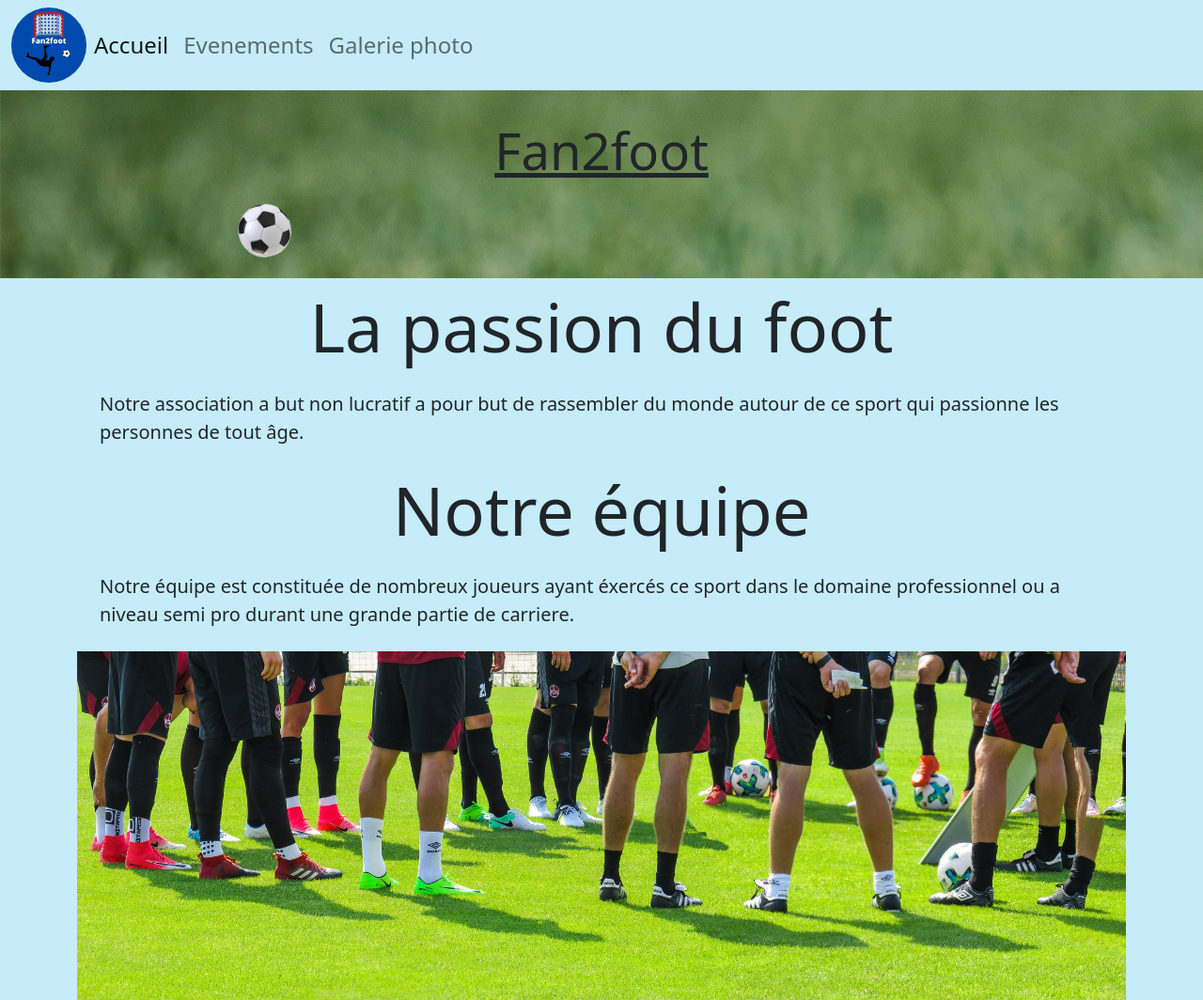
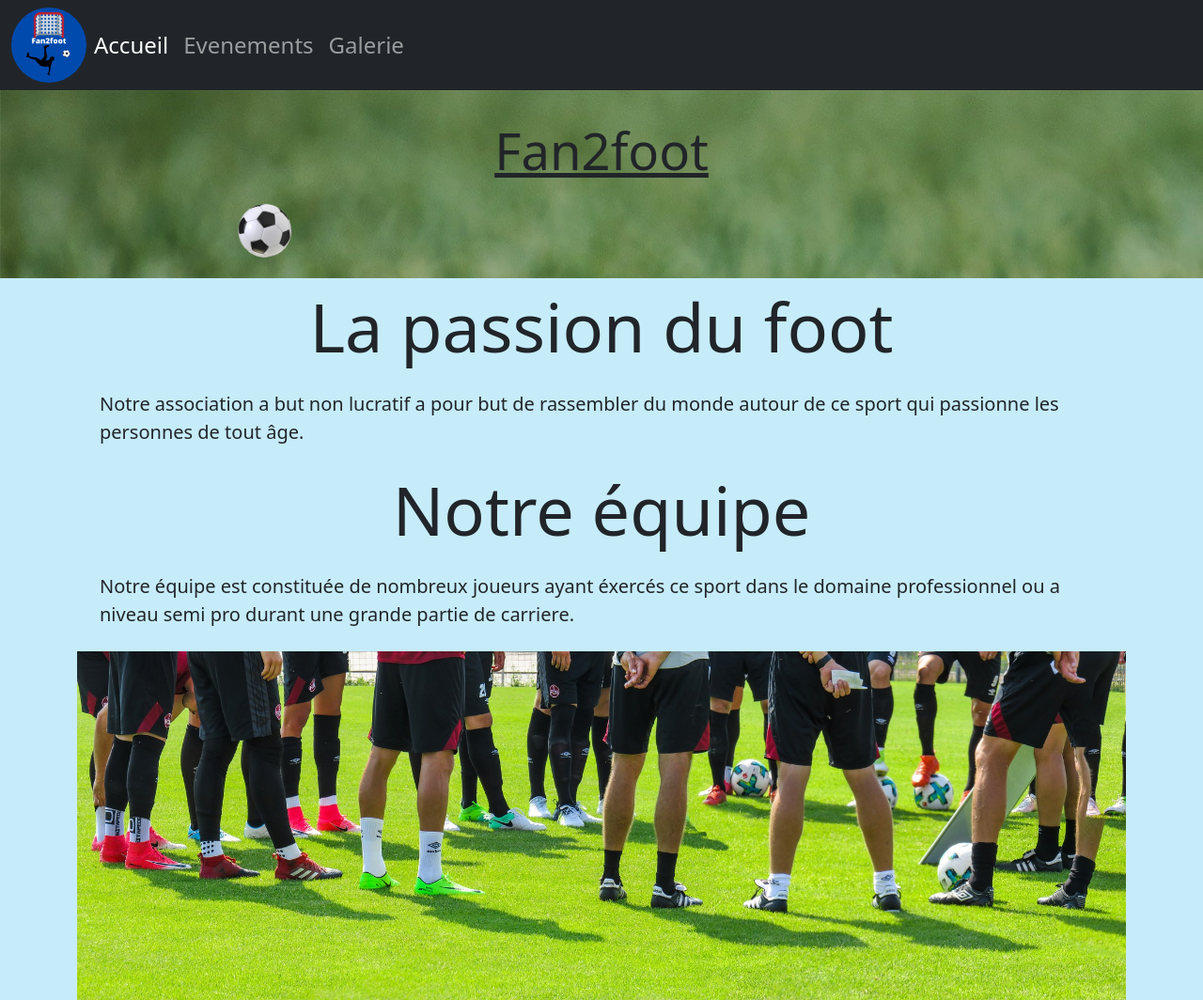
Before and after one commit to Toty-01/Toty-01.github.io, a plain HTML site: page index.html in a window 1280 px wide. Shown: the top 1064 px of the page at 94% size. Drawn offline with Linux system fonts and the light colour scheme.

Commit message:
mises à jour

```diff
--- a/index.html
+++ b/index.html
@@ -11,7 +11,7 @@
 </head>
 <body>
   <header>
-  <nav class="navbar navbar-expand-sm navbar-light">
+  <nav class="navbar navbar-expand-sm navbar-dark bg-dark">
     <div class="container-fluid">
       <a class="navbar-brand" href="#"><img class="logo" src="logo.png" alt="logo foot"></a>
       <button class="navbar-toggler" type="button" data-bs-toggle="collapse" data-bs-target="#navbarSupportedContent" aria-controls="navbarSupportedContent" aria-expanded="false" aria-label="Toggle navigation">
@@ -20,13 +20,13 @@
       <div class="collapse navbar-collapse" id="navbarSupportedContent">
         <ul class="navbar-nav me-auto mb-2 mb-lg-0">
           <li class="nav-item">
-            <a class="nav-link active" aria-current="page" href="#">Accueil</a>
+            <a class="nav-link active text-center" aria-current="page" href="#">Accueil</a>
           </li>
           <li class="nav-item">
-            <a class="nav-link" href="event-page.html">Evenements</a>
+            <a class="nav-link text-center" href="event-page.html">Evenements</a>
           </li>
           <li class="nav-item">
-            <a class="nav-link" href="galerie.html">Galerie photo</a>
+            <a class="nav-link text-center" href="galerie.html">Galerie</a>
           </li>
         </ul>
       </div>
@@ -161,6 +161,7 @@
       <span class="visually-hidden">Next</span>
     </button>
   </div>
+  <hr>
 <footer>
   <h3 class="text-center">Nous contacter :</h3>
   <ul class="footer-list">
```
Also changed, not shown: event-page.html (+1 -2 lines), galerie.html (+1 -1 lines).
